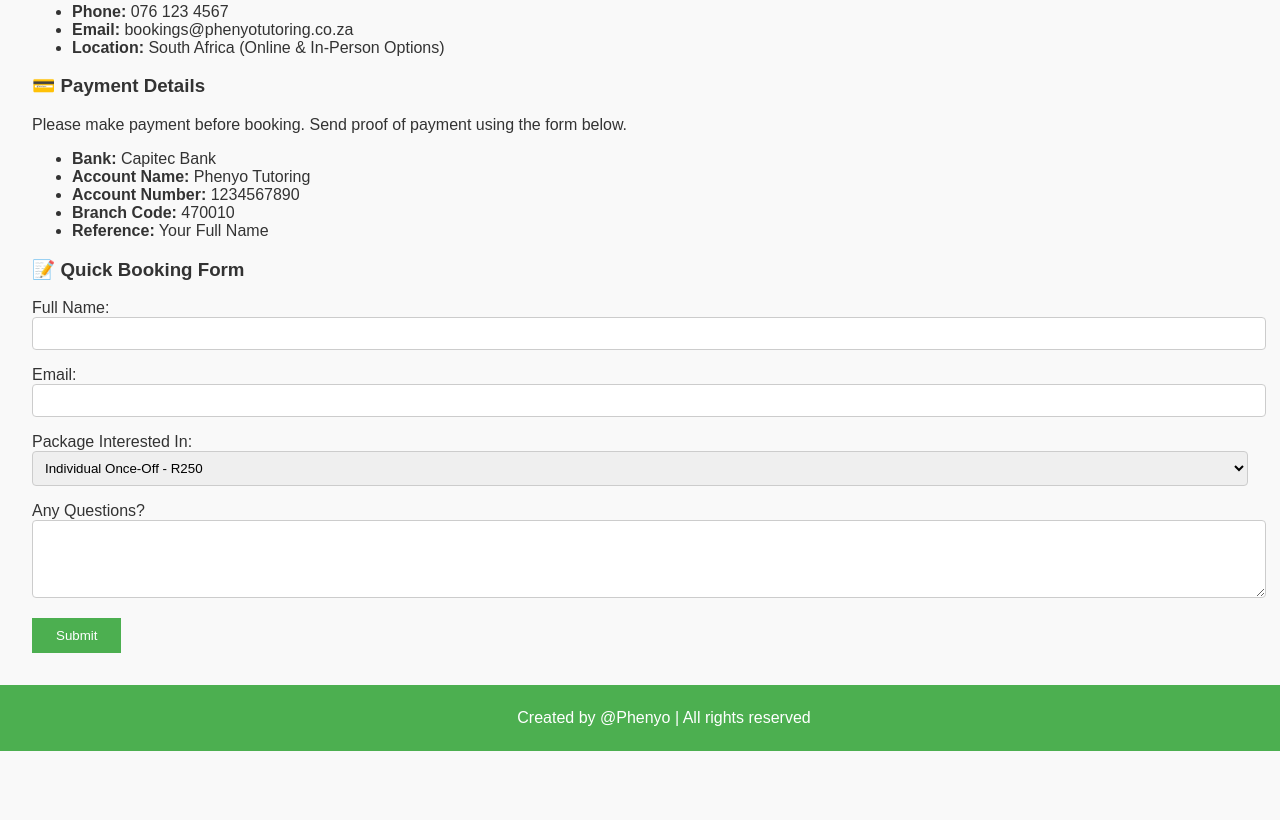
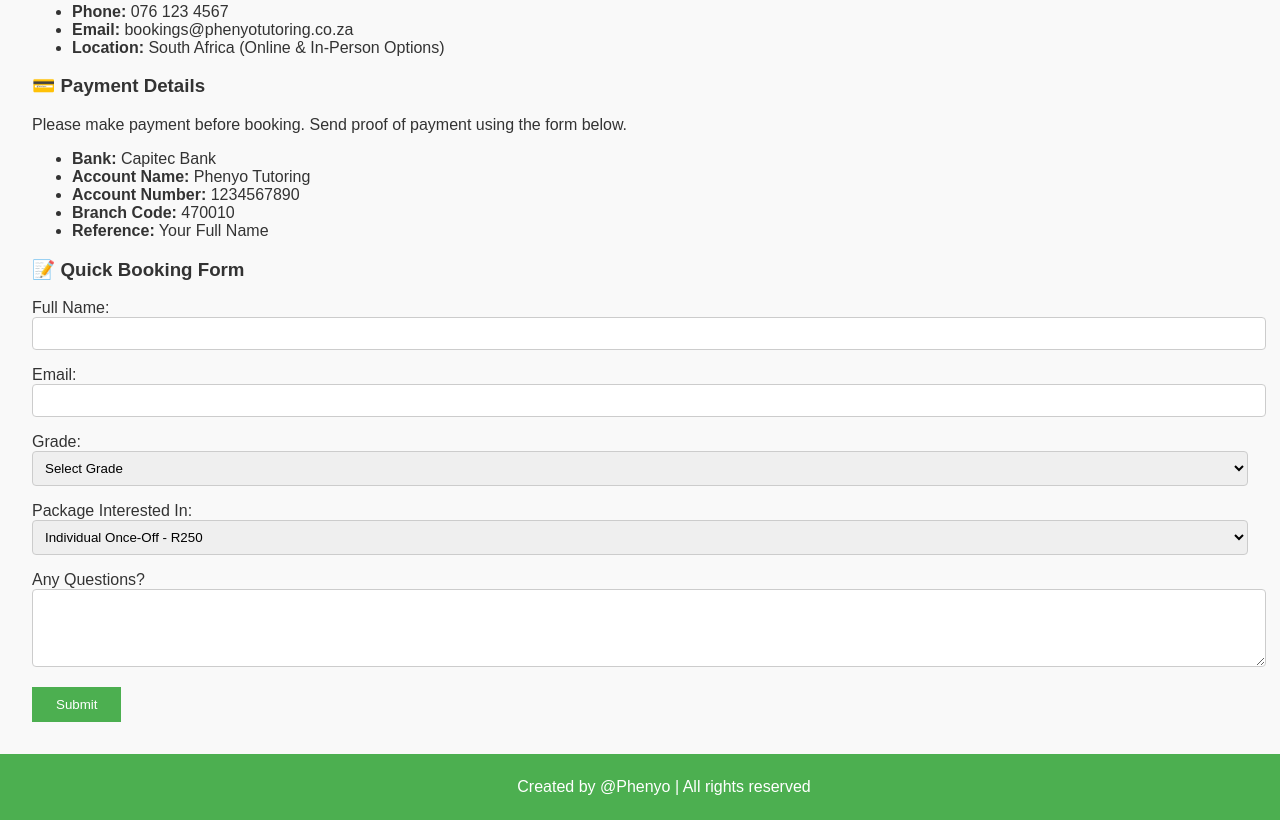
Before and after one commit to PStoppa7/lesso, a plain HTML site: page index.html in a window 1280 px wide. Shown: the part 1598-2418 px from the top of the page. Before the commit the page ends 2349 px from the top, so only its background shows below. Drawn offline with Linux system fonts and the light colour scheme.

Commit message:
Update index.html
added a new form

```diff
--- a/index.html
+++ b/index.html
@@ -258,6 +258,17 @@
         <label for="email">Email:</label>
         <input type="email" id="email" name="email" required>
 
+          <label for="grade">Grade:</label>
+<select id="grade" name="grade" required>
+  <option value="">Select Grade</option>
+  <option value="Grade 8">Grade 8</option>
+  <option value="Grade 9">Grade 9</option>
+  <option value="Grade 10">Grade 10</option>
+  <option value="Grade 11">Grade 11</option>
+  <option value="Grade 12">Grade 12</option>
+</select>
+
+
         <label for="package">Package Interested In:</label>
         <select id="package" name="package">
           <option value="individual_basic">Individual Once-Off - R250</option>
```
